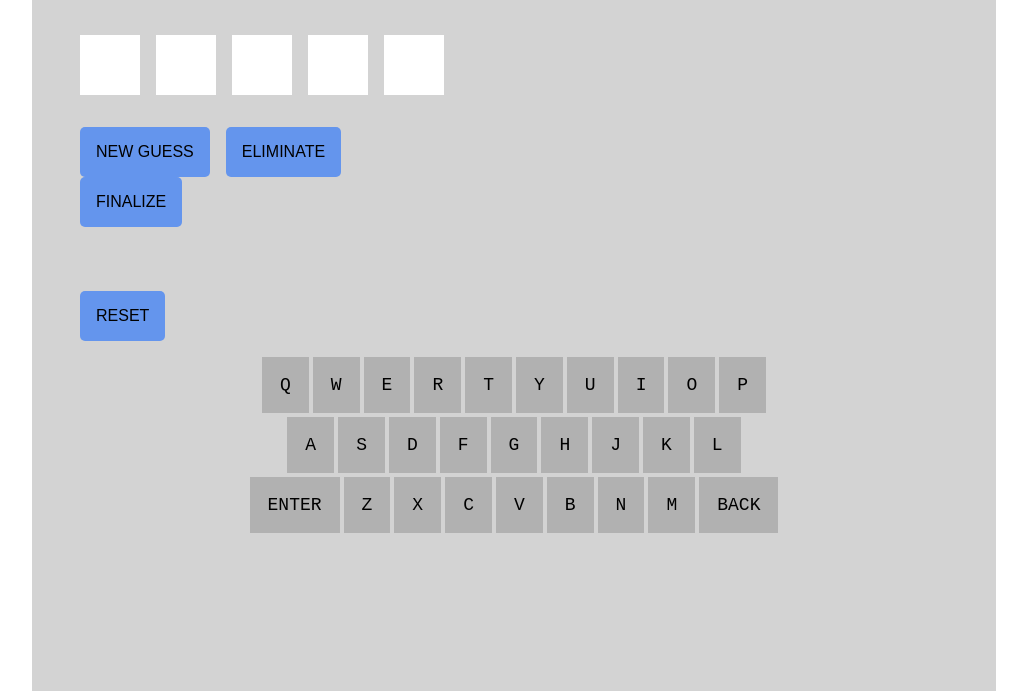
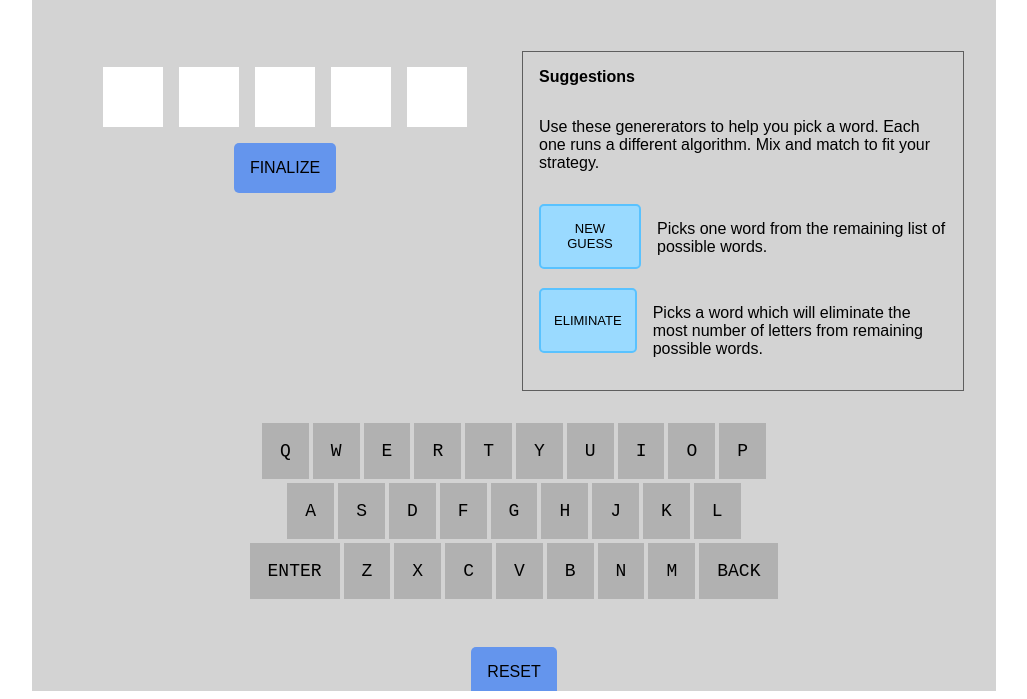
Before and after one commit to ZacButko/ZacButko.github.io, a website: page wordle-solver/index.html in a window 1280 px wide. Shown: the part 101-800 px from the top of the page, without its empty margins (126-1153 px from the left). Drawn offline with Linux system fonts and the light colour scheme.

Commit message:
styling updates

```diff
--- a/wordle-solver/index.html
+++ b/wordle-solver/index.html
@@ -6,30 +6,52 @@
     <meta charset="utf-8" />
     <title>Wordle Solver</title>
     <meta name="viewport" content="width=device-width, initial-scale=1" />
-    <link rel="stylesheet" href="styles.css?version=1.3" />
+    <link rel="stylesheet" href="styles.css?version=1.6" />
   </head>
   <body>
     <div id="root">
       <h1 style="text-align: center">Wordle Solver</h1>
-      <div class="wordContainer" id="wordContainer"></div>
-      <div class="error" id="error"></div>
-      <div class="actions">
-        <div class="suggestBox">
-          <button onclick="useGenerator('new')">new guess</button>
-          <button onclick="useGenerator('eliminate')">Eliminate</button>
+      <div class="boardArea">
+        <div>
+          <div class="wordContainer" id="wordContainer"></div>
+          <div class="submitBox">
+            <button onclick="submitStatus()" class="finalizeButton">
+              finalize
+            </button>
+          </div>
+          <div class="error" id="error"></div>
         </div>
-        <div class="submitBox">
-          <button onclick="submitStatus()">finalize</button>
+        <div class="actions">
+          <h4>Suggestions</h4>
+          <p>
+            Use these genererators to help you pick a word. Each one runs a
+            different algorithm. Mix and match to fit your strategy.
+          </p>
+          <div class="suggestBox">
+            <button onclick="useGenerator('new')" class="generatorButton">
+              new guess
+            </button>
+            <p>Picks one word from the remaining list of possible words.</p>
+          </div>
+          <div class="suggestBox">
+            <button onclick="useGenerator('eliminate')" class="generatorButton">
+              Eliminate
+            </button>
+            <p>
+              Picks a word which will eliminate the most number of letters from
+              remaining possible words.
+            </p>
+          </div>
         </div>
       </div>
-      <div class="solutions">
+      <div class="solutions" id="solutions">
         <div id="nSolutions"></div>
-        <div id="solutionsList"></div>
-      </div>
-      <div class="reset">
-        <button onclick="reset()">reset</button>
+        <div id="solutionsList" class="solutionsList"></div>
       </div>
       <div class="keyboard" id="keyboard"></div>
+      <div class="reset">
+        <button onclick="reset()" class="finalizeButton">reset</button>
+      </div>
     </div>
     <script src="words.js"></script>
     <script src="keyboard.js"></script>
--- a/wordle-solver/main.js
+++ b/wordle-solver/main.js
@@ -91,16 +91,23 @@ const updateUI = (s) => {
     s?.letterStates?.excludedLetters?.length ||
     Object.keys(s?.letterStates?.wrongSpot)?.length ||
     s?.letterStates?.rightSpot?.length;
-  const nSolutions = s?.wordList?.length;
-  document.getElementById("nSolutions").innerHTML = showStats
-    ? `Number of possible solutions: ${nSolutions}`
-    : "";
-  document.getElementById("solutionsList").innerHTML = showStats
-    ? `Possible solutions: ${s?.wordList.slice(
-        0,
-        Math.min(50, s?.wordList?.length + 1)
-      )}`
-    : "";
+  if (showStats) {
+    document.getElementById("solutions").classList.remove("hidden");
+    const nSolutions = s?.wordList?.length;
+    var wList = s?.wordList
+      .slice(0, Math.min(50, s?.wordList?.length + 1))
+      .map((word) => [...word].map((char) => char.toUpperCase()).join(""));
+    if (50 < s.wordList.length + 1) wList.push("...");
+    document.getElementById(
+      "nSolutions"
+    ).innerHTML = `Number of possible solutions: ${nSolutions}`;
+    document.getElementById(
+      "solutionsList"
+    ).innerHTML = `Possible solutions: ${wList.join(", ")}`;
+  } else {
+    document.getElementById("solutions").classList.add("hidden");
+  }
+
   // handle error display
   el = document.getElementById("error");
   if (s.error) {
--- a/wordle-solver/styles.css
+++ b/wordle-solver/styles.css
@@ -9,6 +9,9 @@ body {
   padding: 2em;
   max-width: 900px;
   overflow: auto;
+  display: flex;
+  flex-direction: column;
+  row-gap: 2em;
 }
 button {
   padding: 1em;
@@ -18,10 +21,20 @@ button {
   text-transform: uppercase;
   font-size: medium;
 }
+h4 {
+  margin: 0;
+}
+.boardArea {
+  display: grid;
+  grid-template-columns: repeat(auto-fill, minmax(400px, 1fr));
+  column-gap: 1em;
+  row-gap: 1em;
+}
 .wordRow {
   padding: 1em;
   display: flex;
   align-items: center;
+  justify-content: center;
   column-gap: 1em;
 }
 .letter {
@@ -35,38 +48,31 @@ button {
   line-height: 2em;
   user-select: none;
 }
-.notFound {
-  background-color: white;
+.actions {
+  border: 1px solid rgb(94, 94, 94);
+  padding: 1em;
+  display: flex;
+  flex-direction: column;
+  row-gap: 1em;
 }
-.partial {
-  background-color: burlywood;
+.finalizeButton {
+  margin: 0 auto;
+  display: block;
 }
-.correct {
-  background-color: greenyellow;
+.generatorButton {
+  font-size: small;
+  background-color: rgb(154, 218, 255);
+  border: 2px solid rgb(89, 194, 255);
+  width: 10em;
+  height: 5em;
 }
-.noselect {
-  -webkit-touch-callout: none; /* iOS Safari */
-  -webkit-user-select: none; /* Safari */
-  -khtml-user-select: none; /* Konqueror HTML */
-  -moz-user-select: none; /* Old versions of Firefox */
-  -ms-user-select: none; /* Internet Explorer/Edge */
-  user-select: none; /* Non-prefixed version, currently
-                              supported by Chrome, Edge, Opera and Firefox */
-}
-.actions {
-  padding: 1em;
-}
-.solutions {
-  overflow-wrap: break-word;
+.reset {
   padding: 1em;
 }
 .suggestBox {
   display: flex;
   column-gap: 1em;
   row-gap: 1em;
-}
-.reset {
-  padding: 1em;
 }
 .keyboard {
   display: flex;
@@ -85,6 +91,9 @@ button {
   text-transform: uppercase;
   padding: 1em 1em;
 }
+.notFound {
+  background-color: white;
+}
 .unknown {
   background-color: rgb(177, 177, 177);
 }
@@ -99,13 +108,19 @@ button {
 }
 .error {
   color: red;
+  padding: 1em;
 }
 .hidden {
   display: none;
 }
+/* .solutionsList {
+  text-transform: uppercase;
+} */
 @media screen and (max-width: 900px) {
   #root {
     max-width: 600px;
+    grid-template-columns: 1fr;
+    grid-template-rows: 1fr 1fr;
   }
 }
 @media screen and (max-width: 600px) {
```
